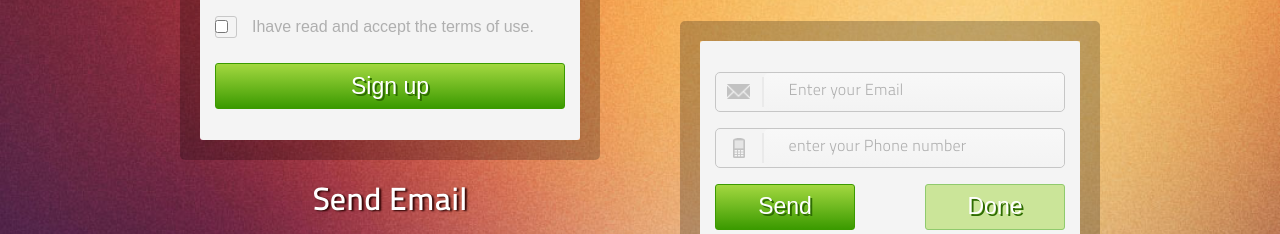
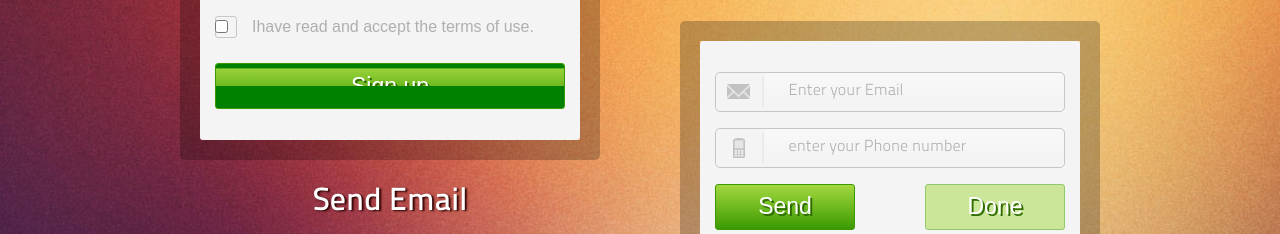
Before and after one commit to MichalWr88/weekly-webdev-challenge-1, a website: page index.html in a window 1280 px wide. Shown: the part 599-833 px from the top of the page. Drawn offline with Linux system fonts and the light colour scheme.

Commit message:
change hover test

```diff
--- a/css/main.css
+++ b/css/main.css
@@ -424,3 +424,44 @@ body {
      width:90%;
 }
 }
+
+/* ANIMATION */
+.anim{
+    overflow: hidden;
+    position:relative;
+    z-index:0;
+
+}
+.anim span{
+    z-index:77 !important;
+}
+
+.anim:before,
+.anim:after {
+    content: '';
+    position: absolute;
+    top:0;
+    bottom:0;
+    left:0;
+    right:0;
+    background-color: green;
+    transition:0.5s;
+  }
+  .anim:before{
+    transform: translateY(-90%);
+    z-index:1;
+  }
+  .anim:after{
+    transform: translateY(50%);
+    z-index:1;
+  }
+  .anim:hover{
+    color:red;
+    background-color:transparent;
+  }
+  .anim:hover.anim:after{
+     transform: translateY(50%);
+  }
+    .anim:hover.anim:before{
+     transform: translateY(-50%);
+  }
--- a/index.html
+++ b/index.html
@@ -69,7 +69,7 @@
                         </label>
                     </p>
                     <p>
-                        <button class="elem__btn elem__btn--confirm elem__btn--fullWidth" type="submit">Sign up</button>
+                        <button class="elem__btn elem__btn--confirm elem__btn--fullWidth anim" type="submit"><span>Sign up</span></button>
                     </p>
                 </form>
             </div>
```
